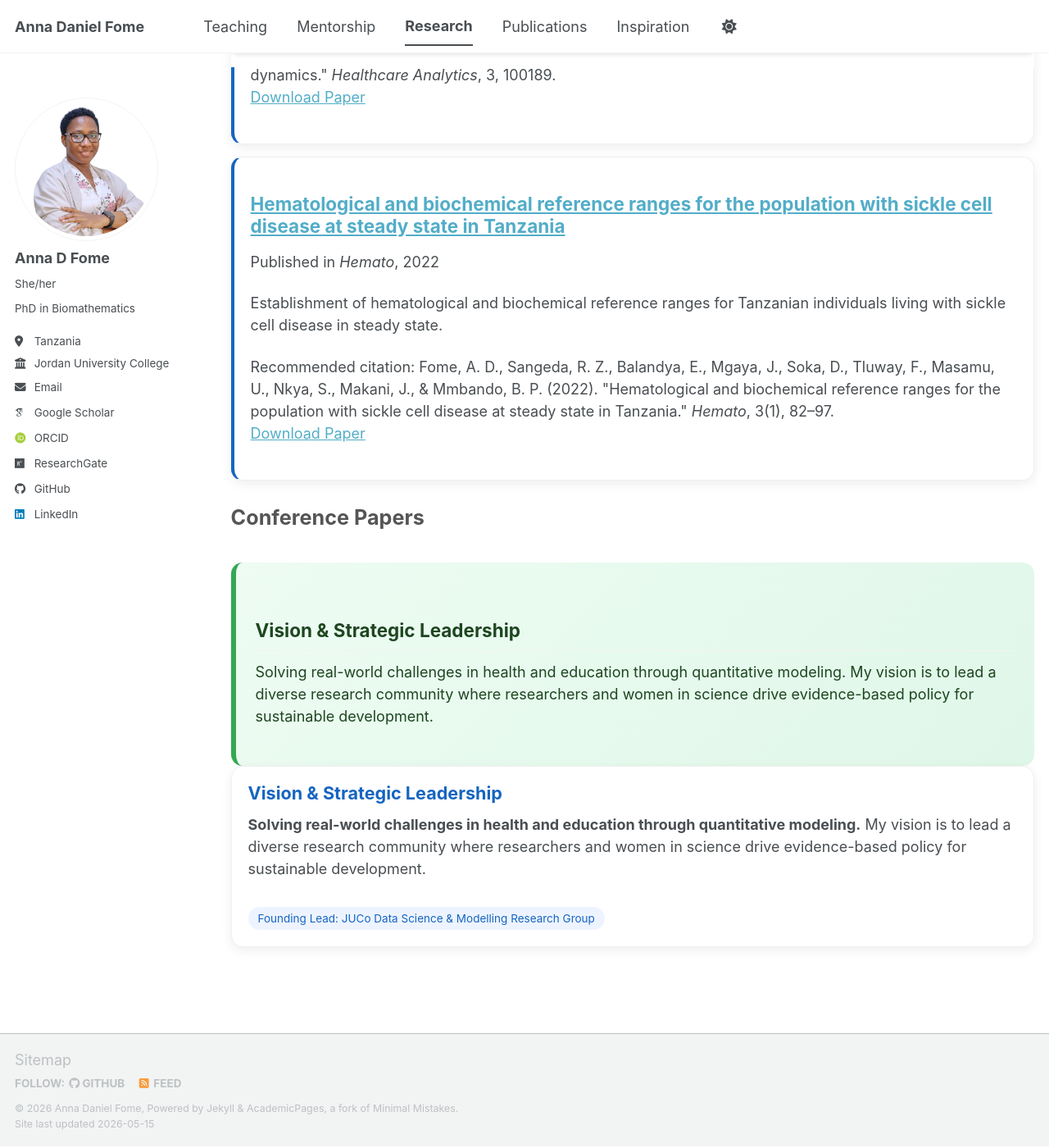
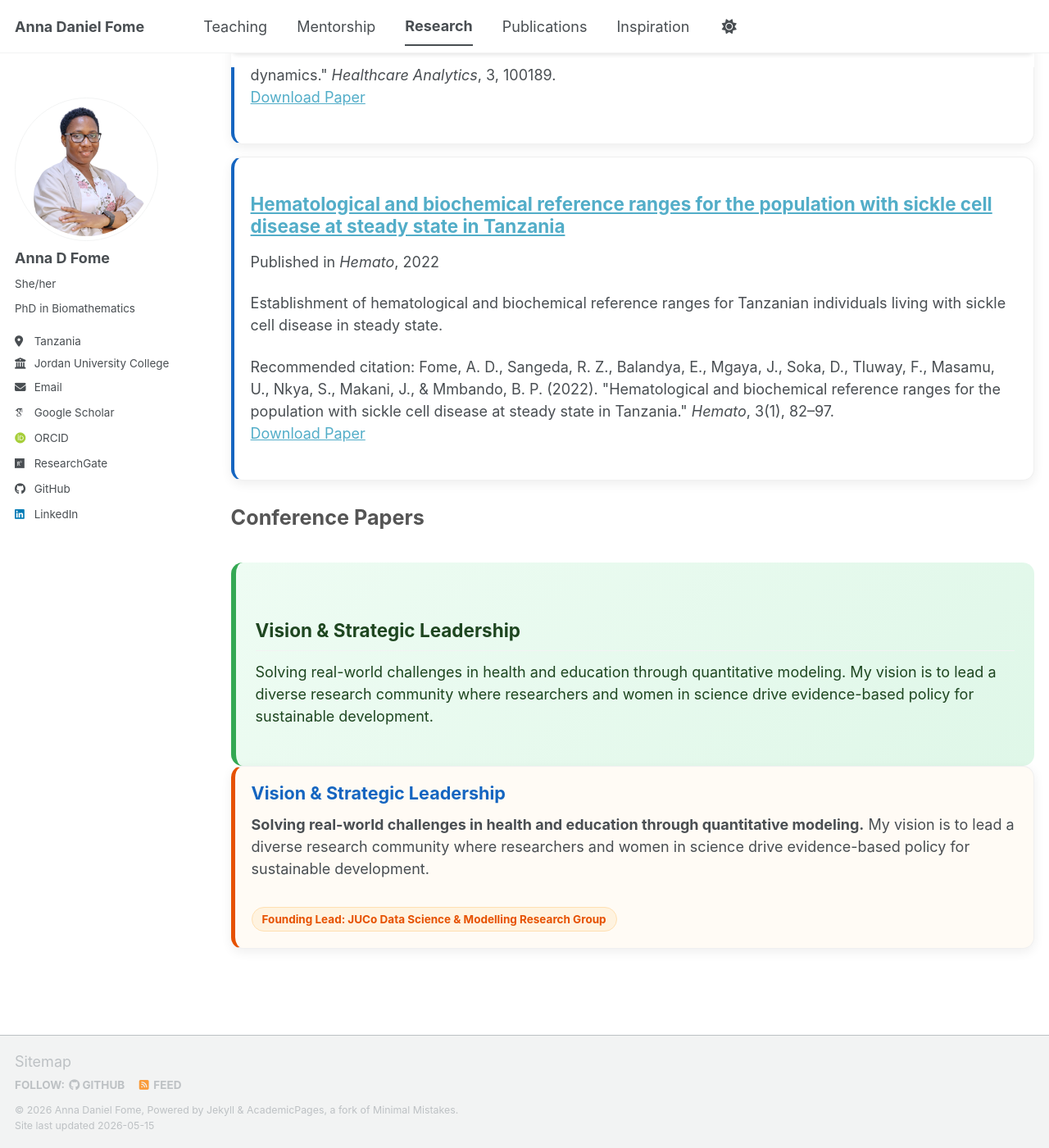
Before and after one commit to FomeA/FomeA.github.io, a Jekyll site: the page built from _pages/research.html, in a window 1280 px wide and 1400 px high, scrolled down 2713 px. Shown: the whole window at 82% size. Built offline with Jekyll 4.4.1, drawn with Linux system fonts in a browser that asks for light colours; some web fonts are replaced; a script bundle is joined from its source files by our own code; library files that are not in the unit come from our copies.

Commit message:
Update research.html

```diff
--- a/_pages/research.html
+++ b/_pages/research.html
@@ -124,6 +124,19 @@ author_profile: true
 .pub-item { border-left: 4px solid #1565c0; }
 
 .impact { margin-top: 40px; padding: 24px; background: linear-gradient(135deg,#eefcf3,#dff7e8); border-left: 6px solid #34a853; border-radius: 14px; color: #1e4620; }
+
+  .tag-group {
+  background: #fff3e0 !important; /* Soft orange/gold to differentiate from other tags */
+  color: #e65100 !important;
+  font-weight: bold;
+  border: 1px solid #ffe0b2;
+}
+
+.mission-card {
+  border-left: 5px solid #e65100;
+  background: #fffbf5;
+}
+
 </style>
 
 <!-- ===================== -->
```
